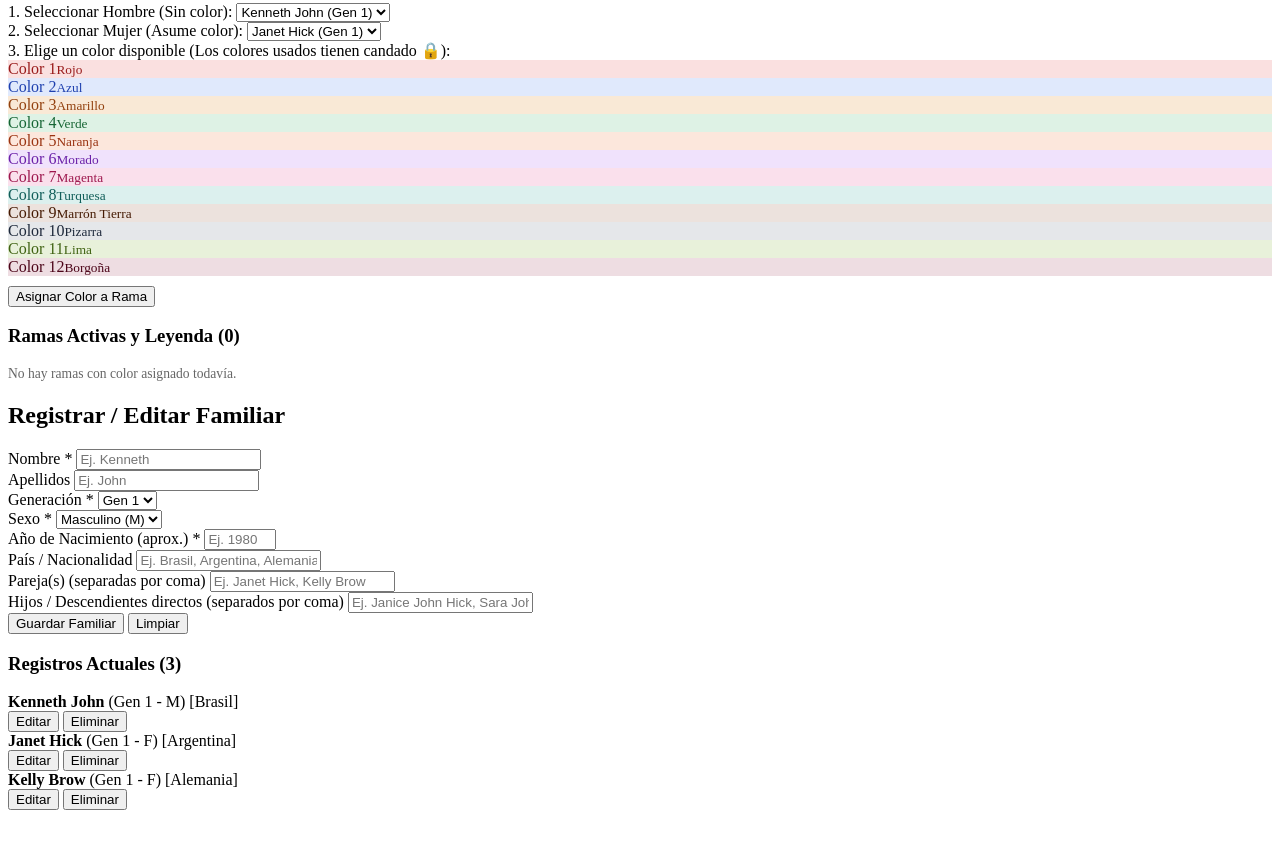
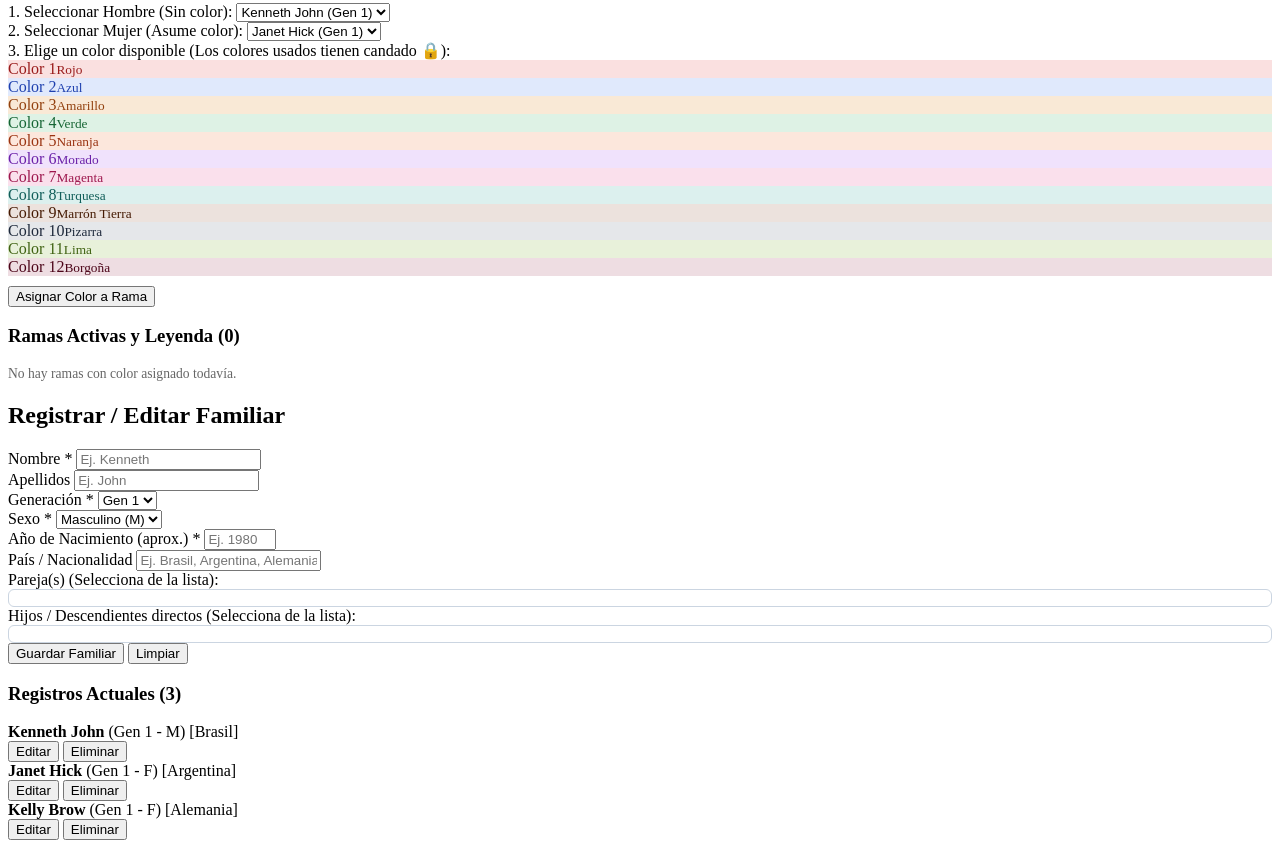
Before and after one commit to StatKeeper/Arbol-Genealogico, a plain HTML site: page index.html in a window 1280 px wide. Shown: the part 1482-2330 px from the top of the page. Before the commit the page ends 2300 px from the top, so only its background shows below. Drawn offline with Linux system fonts and the light colour scheme.

Commit message:
Update index.html

```diff
--- a/index.html
+++ b/index.html
@@ -89,9 +89,7 @@
                 <div class="form-group">
                     <label>3. Elige un color disponible (Los colores usados tienen candado 🔒):</label>
                     <input type="hidden" id="rama-color-seleccionado">
-                    <div id="paleta-colores-grid" class="paleta-grid">
-                        <!-- Se genera dinámicamente con candados -->
-                    </div>
+                    <div id="paleta-colores-grid" class="paleta-grid"></div>
                 </div>
 
                 <button type="button" class="btn-guardar" onclick="crearAsignarRama()" style="margin-top: 10px;">Asignar Color a Rama</button>
@@ -99,9 +97,7 @@
 
             <div class="ramas-panel-card">
                 <h3>Ramas Activas y Leyenda (<span id="contador-ramas">0</span>)</h3>
-                <div id="lista-ramas-activas" class="lista-ramas-box">
-                    <!-- Listado de ramas creadas y botón para liberar color -->
-                </div>
+                <div id="lista-ramas-activas" class="lista-ramas-box"></div>
             </div>
         </div>
     </section>
@@ -151,13 +147,13 @@
                     </div>
 
                     <div class="form-group">
-                        <label>Pareja(s) (separadas por coma)</label>
-                        <input type="text" id="inp-parejas" placeholder="Ej. Janet Hick, Kelly Brow">
+                        <label>Pareja(s) (Selecciona de la lista):</label>
+                        <div id="contenedor-check-parejas" class="selector-multiple-box"></div>
                     </div>
 
                     <div class="form-group">
-                        <label>Hijos / Descendientes directos (separados por coma)</label>
-                        <input type="text" id="inp-hijos" placeholder="Ej. Janice John Hick, Sara John Brow">
+                        <label>Hijos / Descendientes directos (Selecciona de la lista):</label>
+                        <div id="contenedor-check-hijos" class="selector-multiple-box"></div>
                     </div>
 
                     <div class="form-botones">
```
